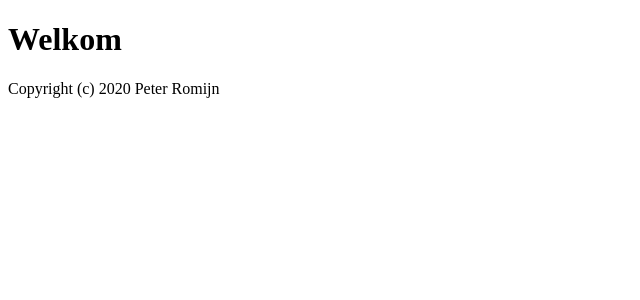
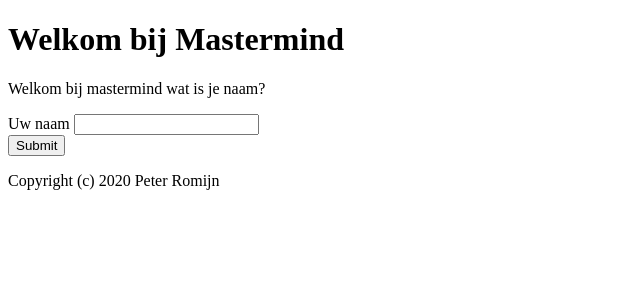
Before and after one commit to mainshooter/mastermind_python, a Flask app: template templates/welcome.html in a window 1280 px wide. Shown: the part 34-334 px from the top of the page, without its empty margins (0-640 px from the left). Run offline with Flask 2, Linux system fonts and the light colour scheme; the template is opened without the code that fills it, so the values that code supplies are empty.

Commit message:
Can calculate code

```diff
--- a/app.py
+++ b/app.py
@@ -6,7 +6,21 @@ app = Flask(__name__)
 app.debug = True
 app.secret_key = b'\x17\xc7#\x94\xfa&\xd5\xff\xec\x9f1\xb5\xe4\nv\xf7'
 
+mastermind = Mastermind()
+
+def startUp():
+    if 'name' in session:
+        mastermind.playerName = session['playerName']
+        mastermind.started = True
+
 @app.route('/')
 def hello_world():
-    var_dump(Mastermind)
     return render_template('welcome.html');
+
+@app.route('/playername', methods=['POST'])
+def playerName():
+    mastermind.playerName = request.form['playerName']
+    mastermind.doubleColors = False
+    mastermind.generate()
+    mastermind.save()
+    return render_template('welcome.html')
--- a/templates/welcome.html
+++ b/templates/welcome.html
@@ -1,6 +1,14 @@
 {% extends "layout.html" %}
 
-{% block title %}Welkom{% endblock %}
+{% block title %}Welkom bij Mastermind{% endblock %}
+{% block content %}
+<p>Welkom bij mastermind wat is je naam?</p>
+<form method="post" action="/playername">
+  <div>
+    <label>Uw naam</label>
+    <input type="text" name="playerName">
+  </div>
 
-{% block content %}
+  <input type="submit">
+</form>
 {% endblock%}
```
Also changed, not shown: src/mastermind.py (+27 -1 lines).
